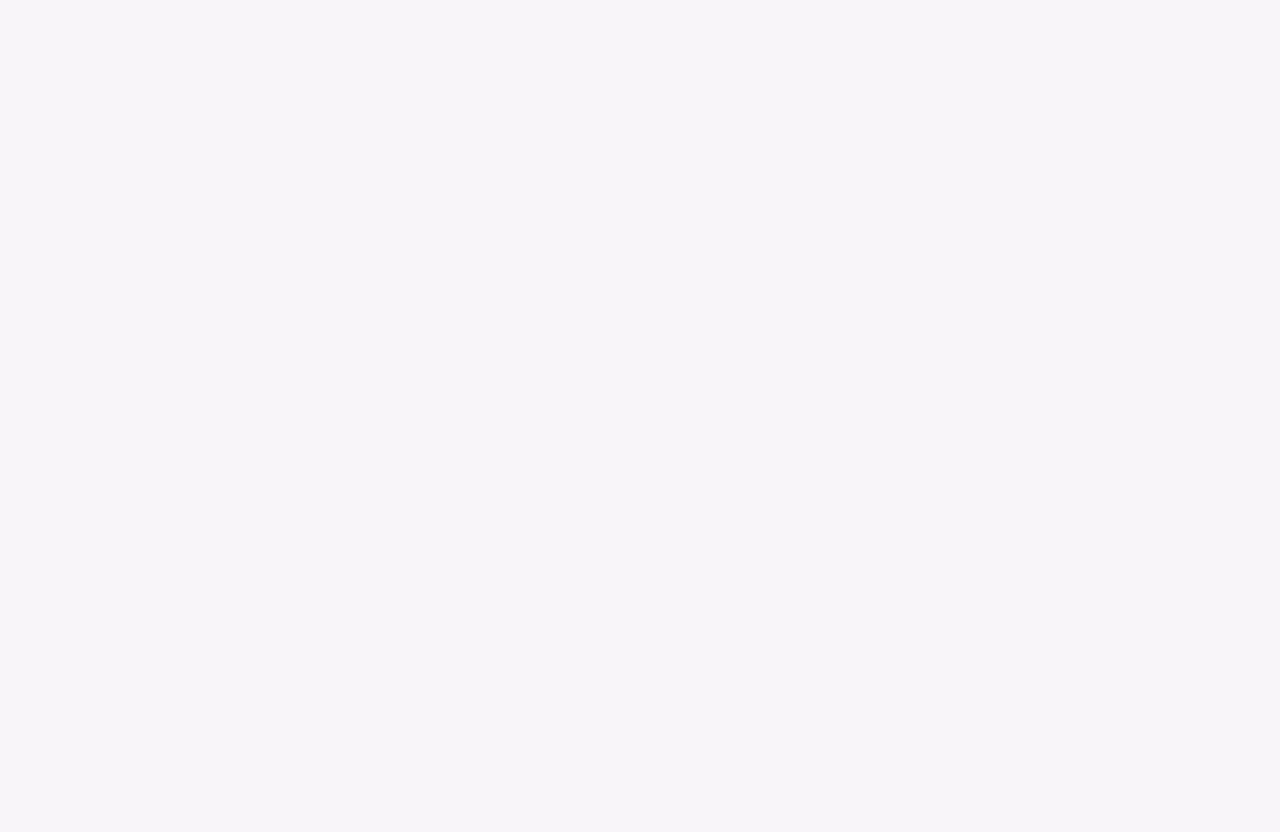
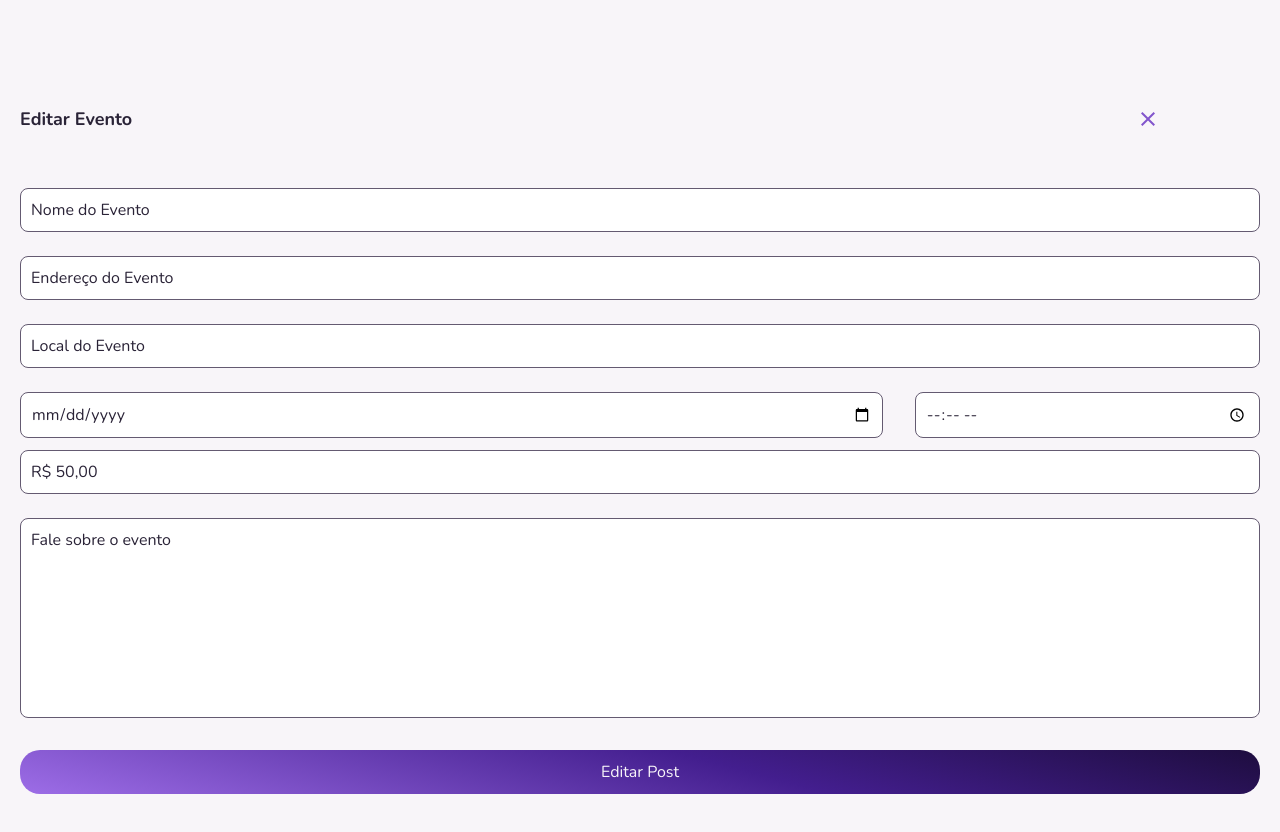
Before and after one commit to ViniciusdePSouza/iToddy_Role, a React (Vite) app in the folder itoddy-role/: page /iToddy_Role/details/edit/1 in a window 1280 px wide. Before the commit this address had no page. Shown: the top 832 px of the page. Before the commit the page ends 800 px from the top, so only its background shows below. Built offline with nearby package versions, Linux system fonts and the light colour scheme.

Commit message:
Styles: styles edit page done

```diff
--- a/itoddy-role/src/Pages/Details/index.tsx
+++ b/itoddy-role/src/Pages/Details/index.tsx
@@ -53,6 +53,10 @@ export function Details() {
     navigate(-1);
   }
 
+  function handleGoToEditEvent(id: number){
+    navigate(`/iToddy_Role/details/edit/${id}`)
+  }
+
   function toggleModal() {
     setShowModal(!showModal);
   }
@@ -85,7 +89,7 @@ export function Details() {
             />
           </div>
           <div>
-            <SvgButton svg={editIcon} variant="SECONDARY" isRounded="Rounded" />
+            <SvgButton svg={editIcon} variant="SECONDARY" isRounded="Rounded" onClick={() => handleGoToEditEvent(data.id)}/>
           </div>
         </ButtonWrapper>
 
--- /dev/null
+++ b/itoddy-role/src/Pages/EditEvent/index.tsx
@@ -0,0 +1,114 @@
+import { SvgButton } from "../../components/SvgButton";
+import {
+  Container,
+  DateDiv,
+  DivDiv,
+  Form,
+  FormValidatorAdvisor,
+  Header,
+  Title,
+} from "./styles";
+
+import closeIcon from "../../assets/closeIcon.svg";
+
+import { useNavigate } from "react-router-dom";
+
+import Input from "../../components/Input";
+import { TextArea } from "../../components/TextArea";
+import { Button } from "../../components/Button";
+
+import { z } from "zod";
+import { zodResolver } from "@hookform/resolvers/zod";
+
+import { useForm } from "react-hook-form";
+import { useEffect } from "react";
+
+const editEventSchema = z.object({
+  title: z.string().nonempty("O nome do evento é obrigatório"),
+  address: z.string().nonempty("O endereço do evento é obrigatório"),
+  place: z.string().nonempty("O local do evento é obrigatório"),
+  date: z.date(),
+  time: z.string().nonempty("O horário do evento é obrigatório"),
+  price: z.string().nonempty("O valor do ingresso é obrigatório"),
+  about: z.string().nonempty("A descrição do evento é obrigatória"),
+});
+
+type EditEventFormData = z.infer<typeof editEventSchema>;
+
+export function EditEvent() {
+  const navigate = useNavigate();
+
+  const {
+    register,
+    handleSubmit,
+    formState: { errors, isSubmitting },
+  } = useForm<EditEventFormData>({
+    resolver: zodResolver(editEventSchema),
+  });
+
+  function handleGoBack() {
+    navigate(-1);
+  }
+
+  async function handleEditEvent(data: EditEventFormData) {
+    console.log(data);
+  }
+
+  return (
+    <Container>
+      <Header>
+        <Title>Editar Evento</Title>
+
+        <div>
+          <SvgButton svg={closeIcon} onClick={handleGoBack} />
+        </div>
+      </Header>
+
+      <Form onSubmit={handleSubmit(handleEditEvent)}>
+        <Input placeholder="Nome do Evento" {...register("title")} />
+        <FormValidatorAdvisor>
+          {errors.title ? errors.title?.message : ""}
+        </FormValidatorAdvisor>
+
+        <Input placeholder="Endereço do Evento" {...register("address")} />
+        <FormValidatorAdvisor>
+          {errors.address ? errors.address?.message : ""}
+        </FormValidatorAdvisor>
+
+        <Input placeholder="Local do Evento" {...register("place")} />
+        <FormValidatorAdvisor>
+          {errors.place ? errors.place?.message : ""}
+        </FormValidatorAdvisor>
+
+        <DateDiv>
+          <Input placeholder="10/06/2023" type="date" {...register("date")} />
+          <FormValidatorAdvisor>
+            {errors.date ? errors.date?.message : ""}
+          </FormValidatorAdvisor>
+
+          <DivDiv>
+            <Input
+              placeholder="Horário 20:00"
+              type="time"
+              {...register("time")}
+            />
+            <FormValidatorAdvisor>
+              {errors.time ? errors.time?.message : ""}
+            </FormValidatorAdvisor>
+          </DivDiv>
+        </DateDiv>
+
+        <Input placeholder="R$ 50,00" {...register("price")} />
+        <FormValidatorAdvisor>
+          {errors.price ? errors.price?.message : ""}
+        </FormValidatorAdvisor>
+        <TextArea placeholder="Fale sobre o evento" {...register("about")} />
+        <FormValidatorAdvisor>
+          {errors.about ? errors.about?.message : ""}
+        </FormValidatorAdvisor>
+
+        <Button title="Editar Post" isLoading={isSubmitting} type="submit"/>
+      </Form>
+    </Container>
+  );
+}
--- /dev/null
+++ b/itoddy-role/src/Pages/EditEvent/styles.ts
@@ -0,0 +1,65 @@
+import { styled } from "styled-components";
+
+export const Container = styled.div`
+    height: 100vh;
+    width: 100%;
+
+    display: flex;
+    flex-direction: column;
+
+    padding: 2rem;
+
+    margin-top: 8rem;
+
+    gap: 3rem;
+`
+
+export const Header = styled.header`
+    width: 100%;
+
+    display: flex;
+    justify-content:space-between;
+    align-items: center;
+
+    margin-bottom: 2rem;
+
+    >div {
+        width: 20%;
+    }
+`
+
+export const Title = styled.h2`
+    color: ${({theme}) => theme.COLORS.SECONDARY};
+
+    font-family: 'Nunito', sans-serif;
+    font-size: 1.8rem;
+`
+
+export const Form = styled.form`
+    display: flex;
+    flex-direction: column;
+    gap: 1.2rem;
+`
+
+export const FormValidatorAdvisor = styled.p`
+    color: ${({theme}) => theme.COLORS.RED};
+
+    font-weight: 600;
+    font-size: 1.2rem;
+`
+
+export const DateDiv = styled.div`
+    width: 100%;
+
+    display: flex;
+    align-items: center;
+    justify-content: space-between;
+
+    gap: 1.6rem;
+`
+export const DivDiv =styled.div`
+    width: 40%;
+
+    display: flex;
+    align-items: center;
+`
--- a/itoddy-role/src/Router.tsx
+++ b/itoddy-role/src/Router.tsx
@@ -4,6 +4,7 @@ import { SignUp } from './Pages/SignUp'
 import { Login } from './Pages/Login'
 import { ProducerHome } from './Pages/ProducerHome'
 import { Details } from './Pages/Details'
+import { EditEvent } from './Pages/EditEvent'
 
 export function Router() {
     return(
@@ -13,6 +14,7 @@ export function Router() {
             <Route path='/iToddy_Role/login' element={<Login/>}/>
             <Route path='/iToddy_Role/home-producer' element={<ProducerHome/>}/>
             <Route path='/iToddy_Role/details/:id' element={<Details/>}/>
+            <Route path='/iToddy_Role/details/edit/:id' element={<EditEvent/>}/>
         </Routes>
     )
 }
--- a/itoddy-role/src/components/Input/index.tsx
+++ b/itoddy-role/src/components/Input/index.tsx
@@ -13,8 +13,8 @@ const Input = forwardRef<HTMLInputElement, InputProps>(
   ) => {
     return (
       <Container variant={variant}>
+        <input ref={ref} placeholder={placeholder} type={type} {...rest} />
         {icon && <img src={icon} />}
-        <input ref={ref} placeholder={placeholder} type={type} {...rest} />
       </Container>
     );
   }
--- /dev/null
+++ b/itoddy-role/src/components/TextArea/index.tsx
@@ -0,0 +1,12 @@
+import { TextareaHTMLAttributes } from "react";
+import { Container } from "./styles";
+
+type TextAreaProps = TextareaHTMLAttributes<HTMLTextAreaElement>;
+
+export function TextArea({ ...rest }: TextAreaProps) {
+  return (
+    <Container>
+      <textarea {...rest}/>
+    </Container>
+  );
+}
--- /dev/null
+++ b/itoddy-role/src/components/TextArea/styles.ts
@@ -0,0 +1,44 @@
+import { styled } from "styled-components";
+
+export const Container = styled.div`
+  width: 100%;
+
+  display: flex;
+  align-items: center;
+  gap: 1.2rem;
+
+  > textarea {
+    width: 100%;
+    height: 20rem;
+
+    resize: none;
+
+    background: ${({ theme }) => theme.COLORS.WHITE};
+
+    padding: 1rem;
+
+    color: ${({ theme }) => theme.COLORS.SECONDARY};
+
+    border: 0.5px solid ${({ theme }) => theme.COLORS.GRAY_100};
+
+    font-family: "Nunito", sans-serif;
+
+    border-radius: 8px;
+
+    font-size: 1.6rem;
+
+    &::placeholder {
+      color: ${({ theme }) => theme.COLORS.SECONDARY};
+
+      font-size: 1.6rem;
+    }
+
+    &:focus {
+      background: ${({ theme }) => theme.COLORS.WHITE};
+      color: ${({ theme }) => theme.COLORS.SECONDARY};
+      border: 0.5px solid ${({ theme }) => theme.COLORS.GRAY_100};
+
+      outline: none;
+    }
+  }
+`;
```
